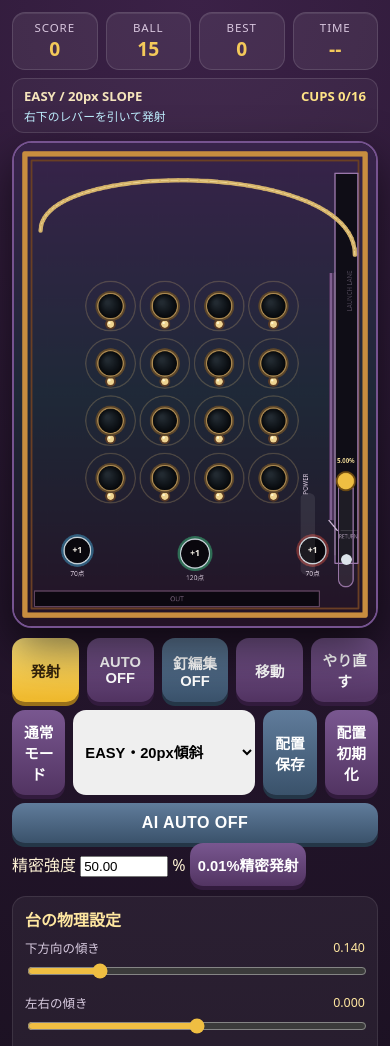
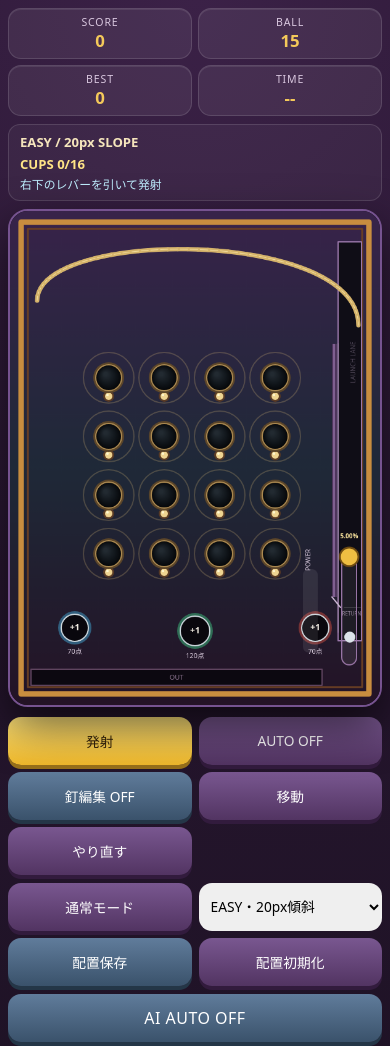
Before and after one commit to yamada1221/smartball, a plain HTML site: page index.html in a window 390 px wide. Shown: the top 1046 px of the page. Drawn offline with Linux system fonts and the light colour scheme.

Commit message:
Add mobile support and iPhone touch fixes
Responsive mobile layout, iPhone touch fixes, long-press selection suppression, and GitHub Pages deployment. AI 16/16 routes remain validated on all three difficulties.

```diff
--- a/index.html
+++ b/index.html
@@ -2,7 +2,7 @@
 <html lang="ja">
 <head>
 <meta charset="UTF-8">
-<meta name="viewport" content="width=device-width, initial-scale=1, maximum-scale=1, user-scalable=no">
+<meta name="viewport" content="width=device-width, initial-scale=1, viewport-fit=cover">
 <title>スマートボール 4×4</title>
 <style>
 :root{
@@ -11,7 +11,38 @@
   --gold:#f4c95a;
   --cream:#fff4d6;
 }
-*{box-sizing:border-box}
+*{
+  box-sizing:border-box;
+  -webkit-tap-highlight-color:transparent;
+}
+body,
+.app,
+.top,
+.game-status,
+.wrap,
+.controls,
+.controls2,
+.airow,
+.settings-panel,
+.help,
+.legend,
+.badge,
+button,
+select,
+label,
+span,
+div,
+canvas{
+  -webkit-user-select:none;
+  user-select:none;
+  -webkit-touch-callout:none;
+}
+input,
+textarea{
+  -webkit-user-select:text;
+  user-select:text;
+  -webkit-touch-callout:default;
+}
 html,body{
   margin:0;
   min-height:100%;
@@ -20,8 +51,16 @@ html,body{
   font-family:system-ui,-apple-system,"Segoe UI",sans-serif;
   overscroll-behavior:none;
 }
-body{display:flex;justify-content:center;padding:12px}
-.app{width:min(100%,580px)}
+body{
+  display:flex;
+  justify-content:center;
+  padding:
+    max(10px, env(safe-area-inset-top))
+    max(10px, env(safe-area-inset-right))
+    max(16px, env(safe-area-inset-bottom))
+    max(10px, env(safe-area-inset-left));
+}
+.app{width:min(100%,580px);margin:0 auto}
 .top{
   display:grid;
   grid-template-columns:repeat(4,1fr);
@@ -82,7 +121,20 @@ button,select{
   font-weight:800;
   font-size:.92rem;
   cursor:pointer;
-}
+  min-height:48px;
+  -webkit-tap-highlight-color:transparent;
+  touch-action:manipulation;
+  -webkit-user-select:none !important;
+  user-select:none !important;
+  -webkit-touch-callout:none !important;
+}
+#launch{
+  touch-action:none;
+  -webkit-user-select:none !important;
+  user-select:none !important;
+  -webkit-touch-callout:none !important;
+}
+input,button,select,textarea{font:inherit}
 button{
   background:linear-gradient(#ffe37b,#efb82b);
   color:#33220b;
@@ -165,6 +217,38 @@ button:active{transform:translateY(2px);box-shadow:none}
   color:#bfb0c9;
 }
 
+.precision-row{
+  display:grid;
+  grid-template-columns:minmax(0,1fr) auto;
+  gap:8px;
+  margin-top:8px;
+  align-items:stretch;
+}
+.precision-box{
+  display:flex;
+  align-items:center;
+  gap:8px;
+  min-width:0;
+  min-height:48px;
+  padding:10px 12px;
+  border-radius:13px;
+  background:#ffffff0d;
+  border:1px solid #ffffff18;
+  color:#e7d9ee;
+  font-size:.88rem;
+  font-weight:700;
+}
+.precision-box input{
+  flex:1;
+  min-width:0;
+  border:1px solid #ffffff24;
+  border-radius:10px;
+  background:#120d17;
+  color:var(--cream);
+  padding:10px 8px;
+  min-height:42px;
+}
+
 .settings-panel{
   margin-top:10px;
   padding:10px 12px;
@@ -201,8 +285,41 @@ button:active{transform:translateY(2px);box-shadow:none}
   color:#ffe7a0;
   font-variant-numeric:tabular-nums;
 }
+@media (max-width:640px){
+  .top{grid-template-columns:repeat(2,1fr)}
+  .controls{grid-template-columns:repeat(3,1fr)}
+  .controls2{grid-template-columns:repeat(2,1fr)}
+}
 @media (max-width:480px){
+  body{
+    padding:
+      max(8px, env(safe-area-inset-top))
+      max(8px, env(safe-area-inset-right))
+      max(14px, env(safe-area-inset-bottom))
+      max(8px, env(safe-area-inset-left));
+  }
+  .app{width:100%}
+  .top{gap:6px}
+  .stat{padding:6px 5px}
+  .stat span{font-size:.66rem}
+  .stat b{font-size:1.05rem}
+  .controls{grid-template-columns:repeat(2,1fr);gap:7px}
+  .controls2{grid-template-columns:repeat(2,1fr);gap:7px}
+  .precision-row{grid-template-columns:1fr}
   .settings-grid{grid-template-columns:1fr}
+  .game-status-main{
+    flex-direction:column;
+    align-items:flex-start;
+    gap:4px;
+  }
+  .game-status-main span:last-child{white-space:normal}
+  button,select{font-size:.86rem;padding:12px 8px}
+  .help{font-size:.84rem}
+  .legend{font-size:.74rem;gap:6px}
+}
+@media (max-width:360px){
+  .controls,.controls2{grid-template-columns:1fr}
+  .airow button,#precisionFire{width:100%}
 }
 
 </style>
@@ -2401,7 +2518,12 @@ button:active{transform:translateY(2px);box-shadow:none}
   }
 
   function startButtonCharge(e){
+    if(e && e.preventDefault) e.preventDefault();
     if(!canLaunch() || editMode !== 'off') return;
+    try{
+      const sel = window.getSelection && window.getSelection();
+      if(sel) sel.removeAllRanges();
+    }catch(_){}
     buttonCharging = true;
     buttonChargeStart = performance.now();
     leverPull = .05;
@@ -2432,16 +2554,41 @@ button:active{transform:translateY(2px);box-shadow:none}
       try{launchBtn.releasePointerCapture(e.pointerId)}catch(_){}
     }
 
-    // pointerup後に発生するclickで二重発射しないため。
-    setTimeout(()=>{ suppressLaunchClick = false; }, 0);
+    // タッチ端末ではpointerupの後にclickが別イベントとして発生する。
+    // clickを実際に1回消費するまでフラグを残し、同じ操作で2球出ないようにする。
+    suppressLaunchClick = true;
+  }
+
+  function cancelButtonCharge(e){
+    if(!buttonCharging) return;
+    buttonCharging = false;
+    leverPull = 0;
+    launchBtn.textContent = '発射';
+    suppressLaunchClick = true;
+    if(e && e.pointerId !== undefined){
+      try{launchBtn.releasePointerCapture(e.pointerId)}catch(_){}
+    }
   }
 
   launchBtn.addEventListener('pointerdown', startButtonCharge);
   launchBtn.addEventListener('pointerup', releaseButtonCharge);
-  launchBtn.addEventListener('pointercancel', releaseButtonCharge);
+  launchBtn.addEventListener('pointercancel', cancelButtonCharge);
+  launchBtn.addEventListener('contextmenu', e => e.preventDefault());
+  launchBtn.addEventListener('selectstart', e => e.preventDefault());
+  launchBtn.addEventListener('dragstart', e => e.preventDefault());
+
+  document.addEventListener('selectionchange', ()=>{
+    const sel = window.getSelection && window.getSelection();
+    if(!sel || sel.rangeCount===0) return;
+    const anchor = sel.anchorNode && (sel.anchorNode.nodeType===1 ? sel.anchorNode : sel.anchorNode.parentElement);
+    if(anchor && launchBtn.contains(anchor)){
+      sel.removeAllRanges();
+    }
+  });
   launchBtn.addEventListener('click', e=>{
     if(suppressLaunchClick){
       e.preventDefault();
+      suppressLaunchClick = false;
       return;
     }
 
```
Also changed, not shown: .github/workflows/pages-mobile-preview.yml (added).
